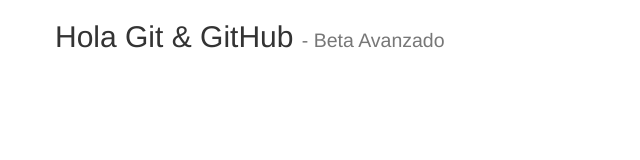
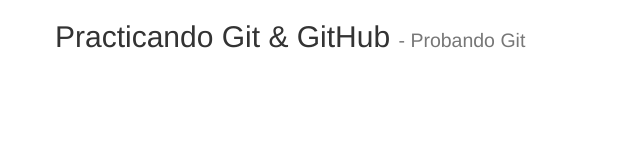
Before and after one commit to Jonathan-AS/Repositorio1, a plain HTML site: page index.html in a window 1280 px wide. Shown: the whole page, without its empty margins (0-640 px from the left). Drawn offline with nearby package versions, Linux system fonts and the light colour scheme.

Commit message:
Realizando Primer commit

```diff
--- a/index.html
+++ b/index.html
@@ -11,7 +11,7 @@
 <body>
 	<div class="container">
 		<div class="row">
-			<h2>Hola Git & GitHub <small> - Beta Avanzado</small></h2>
+			<h2>Practicando Git & GitHub <small> - Probando Git</small></h2>
 		</div>
 	</div>
 </body>
```
Also changed, not shown: 1 other file.
